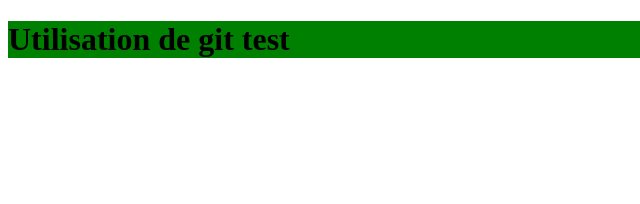
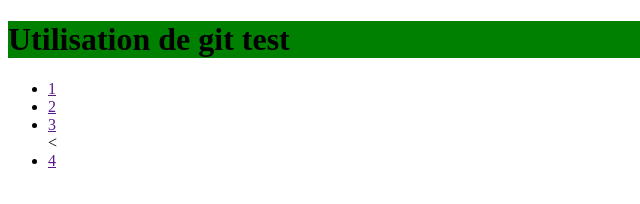
Before and after one commit to barbaste-gilles/projetPhp, a plain HTML site: page index.html in a window 1280 px wide. Shown: the full height of the page, 0-640 px from the left. Drawn offline with Linux system fonts and the light colour scheme.

Commit message:
ajout d'une liste

```diff
--- a/index.html
+++ b/index.html
@@ -10,6 +10,12 @@
     <h1 style="background: green">
         Utilisation de git test
     </h1>
+    <ul>
+        <li><a href="">1</a></li>
+        <li><a href="">2</a></li>
+        <li><a href="">3</a></li>
+        <<li><a href="">4</a></li>
+    </ul>
 
 </body>
 </html>
```
Also changed, not shown: git.txt (added).
